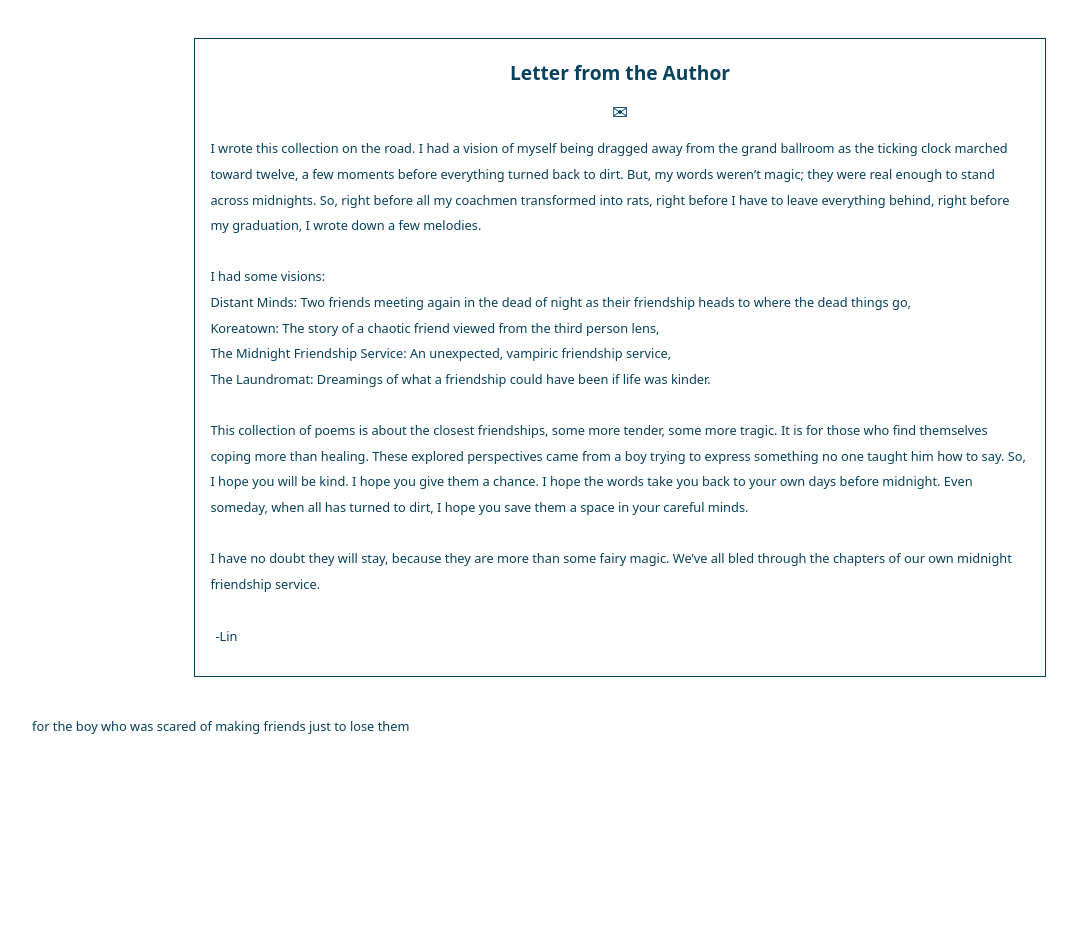
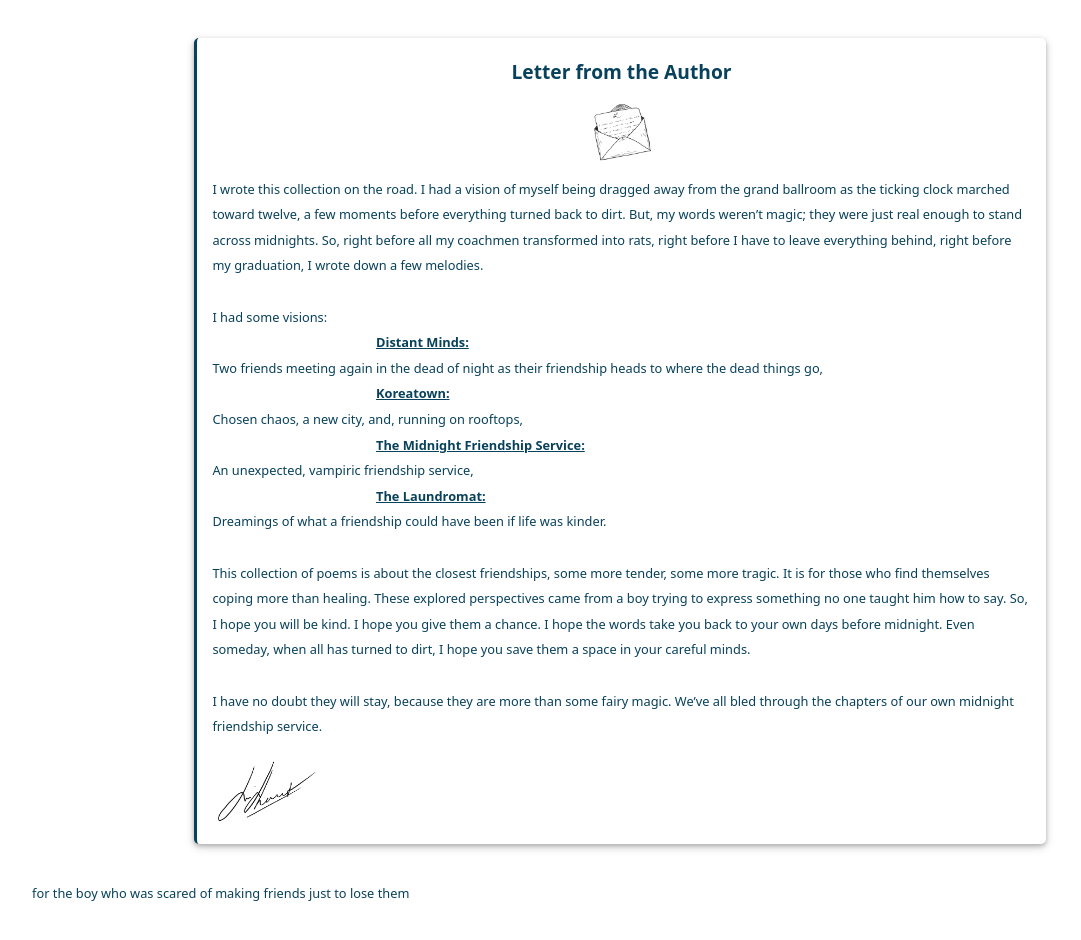
Before and after one commit to Linkhant19/midnightfriendshipservice, a React (Vite) app: page /bts in a window 1280 px wide. Shown: the part 1160-2100 px from the top of the page, without its empty margins (20-1101 px from the left). Before the commit the page ends 1959 px from the top, so only its background shows below. Built offline with nearby package versions, Linux system fonts and the light colour scheme.

Commit message:
added some styles to the letter

```diff
--- a/src/components/Bts.tsx
+++ b/src/components/Bts.tsx
@@ -39,7 +39,10 @@ const StyledLetter = Styled.div`
     flex-direction: column;
     width: 70%;
     margin: 40px auto;
-    border: 1px solid #08415C;
+    border: 3px solid #08415C;
+    border-style: none none none solid;
+    border-radius: 5px;
+    box-shadow: 0 2px 4px 0 rgba(0, 0, 0, 0.2), 0 3px 10px 0 rgba(0, 0, 0, 0.19);
 
     @media (max-width: 600px) {
         width: 100%;
@@ -105,11 +108,19 @@ const CharacterText = Styled.p`
     }
 `;
 
+const StyledDiv = Styled.div`
+    display: flex;
+    flex-direction: column;
+    width: 100%;
+    margin: 5px auto 15px auto;
+    align-items: center;
+`;
+
 const StyledBackgroundImg = Styled.img`
     width: 60px;
     height: auto;
+    margin: 0 20px;
     object-fit: cover;
-    z-index: -1;
 `;
 
 export default function Bts() {
@@ -166,24 +177,29 @@ export default function Bts() {
                 </StyledCharacters>
             </StyledCharacterContainer>
 
-
             <StyledLetter>
                 <StyledSubtitle style={{marginTop: '20px'}}>Letter from the Author</StyledSubtitle>
-                <StyledSubtitleEmoji>✉︎</StyledSubtitleEmoji>
+                <StyledDiv>
+                    <StyledBackgroundImg src='./hw6.jpg' alt='background' />
+                </StyledDiv>
                 <StyledText style={{lineHeight: '2em', margin: '0px 5px'}}>
-                    I wrote this collection on the road. I had a vision of myself being dragged away from the grand ballroom as the ticking clock marched toward twelve, a few moments before everything turned back to dirt. But, my words weren’t magic; they were real enough to stand across midnights. So, right before all my coachmen transformed into rats, right before I have to leave everything behind, right before my graduation, I wrote down a few melodies. <br />
+                    I wrote this collection on the road. I had a vision of myself being dragged away from the grand ballroom as the ticking clock marched toward twelve, a few moments before everything turned back to dirt. But, my words weren’t magic; they were just real enough to stand across midnights. So, right before all my coachmen transformed into rats, right before I have to leave everything behind, right before my graduation, I wrote down a few melodies. <br />
                     <br />
                     I had some visions: <br />
-                    Distant Minds: Two friends meeting again in the dead of night as their friendship heads to where the dead things go, <br />
-                    Koreatown: The story of a chaotic friend viewed from the third person lens, <br />
-                    The Midnight Friendship Service: An unexpected, vampiric friendship service, <br />
-                    The Laundromat: Dreamings of what a friendship could have been if life was kinder. <br />
+                    <span style={{marginLeft: '20%', fontWeight: 'bold', textDecoration: 'underline'}}>Distant Minds: </span><br />
+                    Two friends meeting again in the dead of night as their friendship heads to where the dead things go, <br />
+                    <span style={{marginLeft: '20%', fontWeight: 'bold', textDecoration: 'underline'}}>Koreatown: </span><br />
+                    Chosen chaos, a new city, and, running on rooftops, <br />
+                    <span style={{marginLeft: '20%', fontWeight: 'bold', textDecoration: 'underline'}}>The Midnight Friendship Service: </span><br />
+                    An unexpected, vampiric friendship service, <br />
+                    <span style={{marginLeft: '20%', fontWeight: 'bold', textDecoration: 'underline'}}>The Laundromat: </span><br />
+                    Dreamings of what a friendship could have been if life was kinder. <br />
                     <br />
                     This collection of poems is about the closest friendships, some more tender, some more tragic. It is for those who find themselves coping more than healing. These explored perspectives came from a boy trying to express something no one taught him how to say. So, I hope you will be kind. I hope you give them a chance. I hope the words take you back to your own days before midnight. Even someday, when all has turned to dirt, I hope you save them a space in your careful minds. <br />
                     <br />
                     I have no doubt they will stay, because they are more than some fairy magic. We’ve all bled through the chapters of our own midnight friendship service. <br />
                 </StyledText>
-                <StyledText>-Lin</StyledText>
+                <StyledBackgroundImg src='./hw7.jpg' alt='background' style={{margin: '20px', width: '100px'}}/>
             </StyledLetter>
 
             <StyledText>
```
Also changed, not shown: public/hw6.jpg (added), public/hw7.jpg (added).
